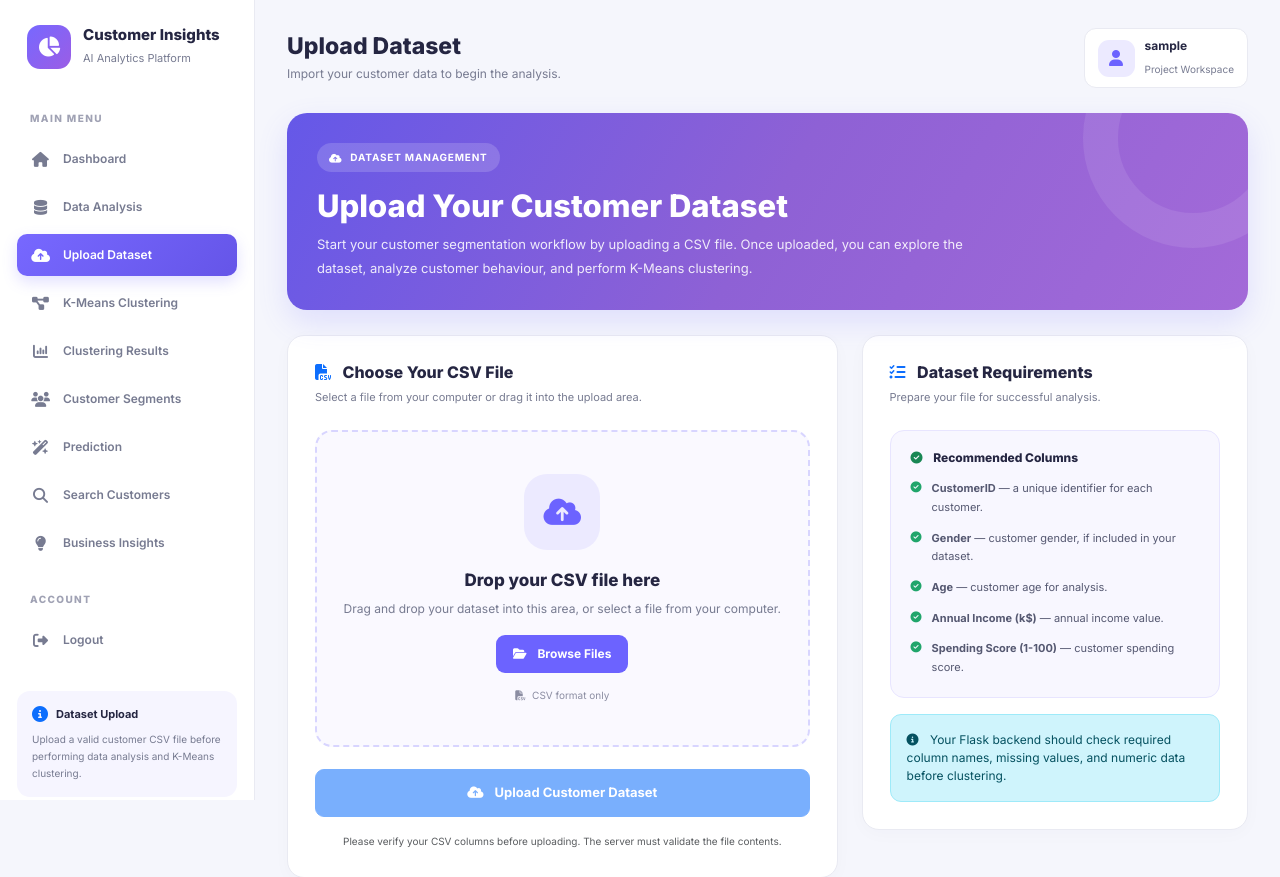
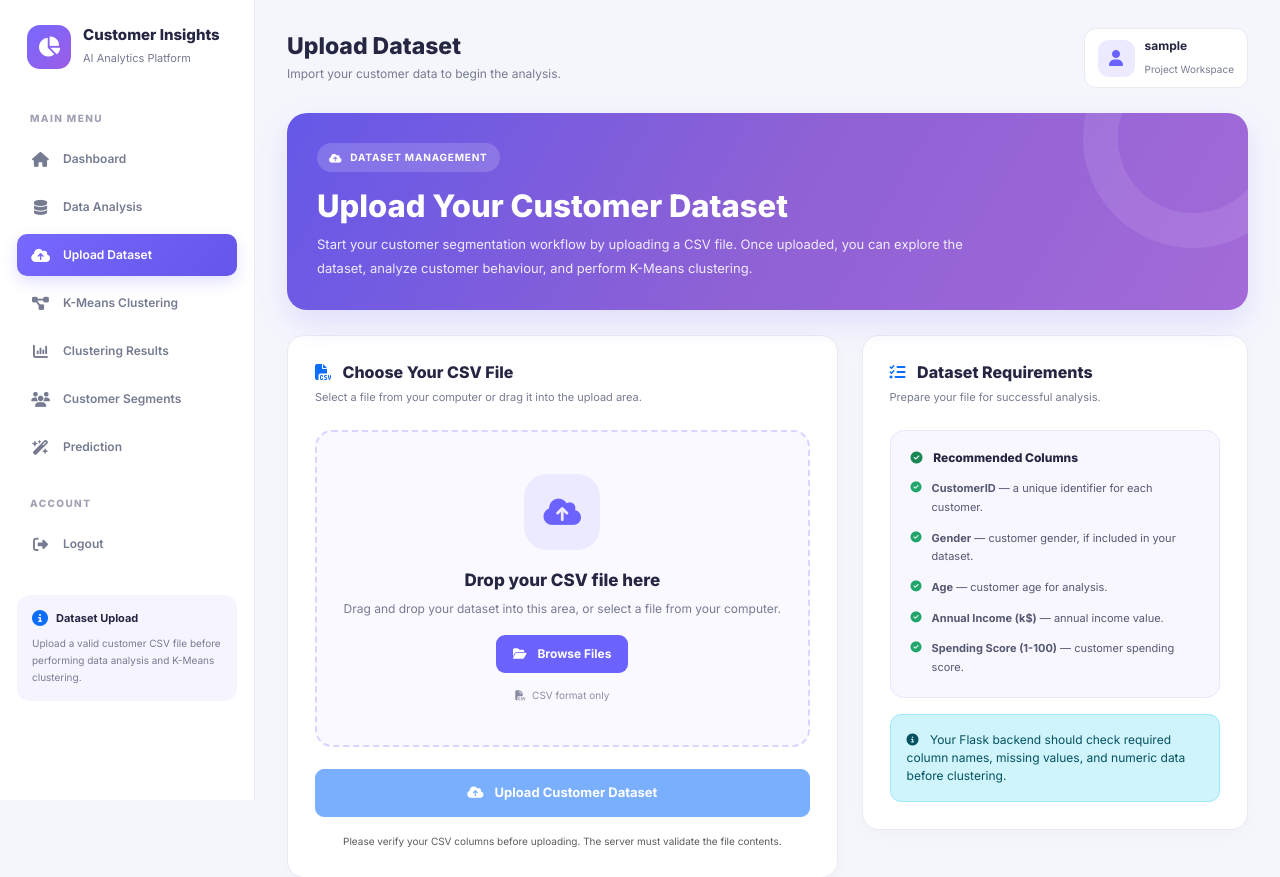
Before and after one commit to durgekarspoorti4-star/customer-segmentation, a Flask app: page /upload in a window 1280 px wide. Shown: the top 877 px of the page. Run offline with Flask 3, Linux system fonts and the light colour scheme; the visitor is signed in with stand-in values (Sample User, id 1); some libraries are stand-ins or nearby versions.

Commit message:
Fix navigation and missing routes

```diff
--- a/templates/kmeans.html
+++ b/templates/kmeans.html
@@ -633,11 +633,6 @@
             Prediction
         </a>
 
-        <a href="{{ url_for('insights') }}">
-            <i class="fa-solid fa-lightbulb"></i>
-            Business Insights
-        </a>
-
         <div class="sidebar-bottom">
             <a href="{{ url_for('logout') }}">
                 <i class="fa-solid fa-right-from-bracket"></i>
--- a/templates/results.html
+++ b/templates/results.html
@@ -689,10 +689,6 @@
         <i class="fa-solid fa-wand-magic-sparkles"></i> Customer Prediction
     </a>
 
-    <a href="{{ url_for('insights') }}">
-        <i class="fa-solid fa-lightbulb"></i> Business Insights
-    </a>
-
     <div class="sidebar-footer">
         <i class="fa-solid fa-shield-halved me-2"></i>
         AI-powered customer analytics
--- a/templates/upload.html
+++ b/templates/upload.html
@@ -642,16 +642,6 @@
         Prediction
     </a>
 
-    <a href="{{ url_for('search_customers') }}" class="nav-link-custom">
-        <i class="fa-solid fa-magnifying-glass"></i>
-        Search Customers
-    </a>
-
-    <a href="{{ url_for('insights') }}" class="nav-link-custom">
-        <i class="fa-solid fa-lightbulb"></i>
-        Business Insights
-    </a>
-
     <div class="menu-title mt-3">ACCOUNT</div>
 
     <a href="{{ url_for('logout') }}" class="nav-link-custom">
```
